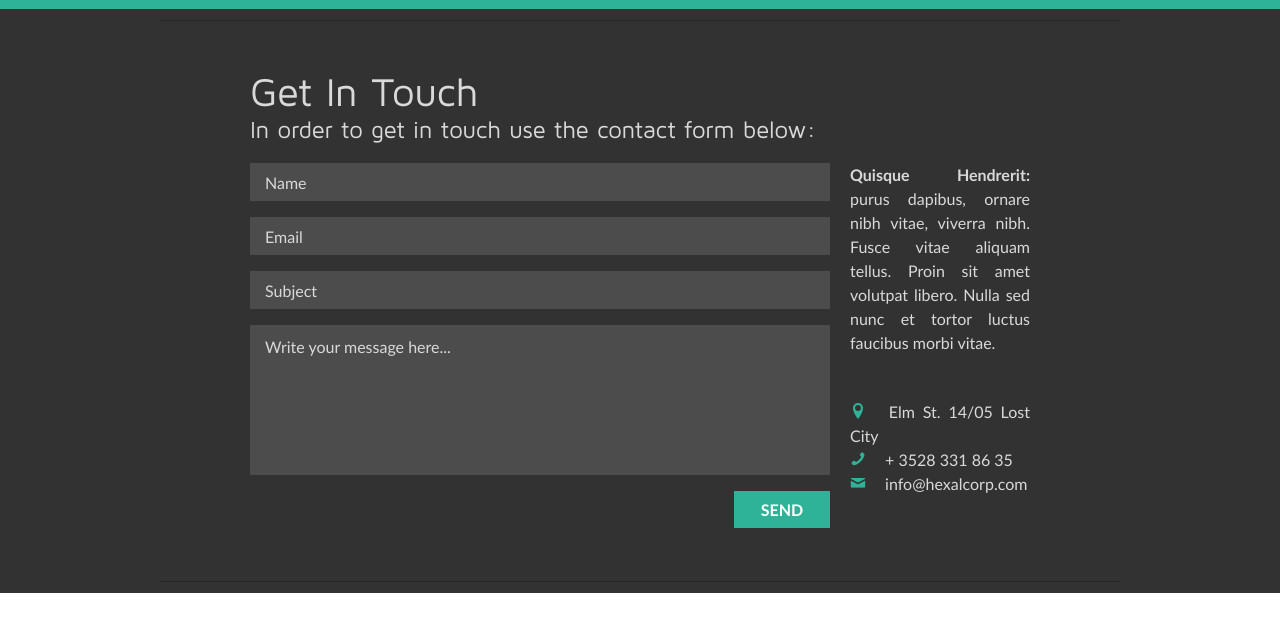
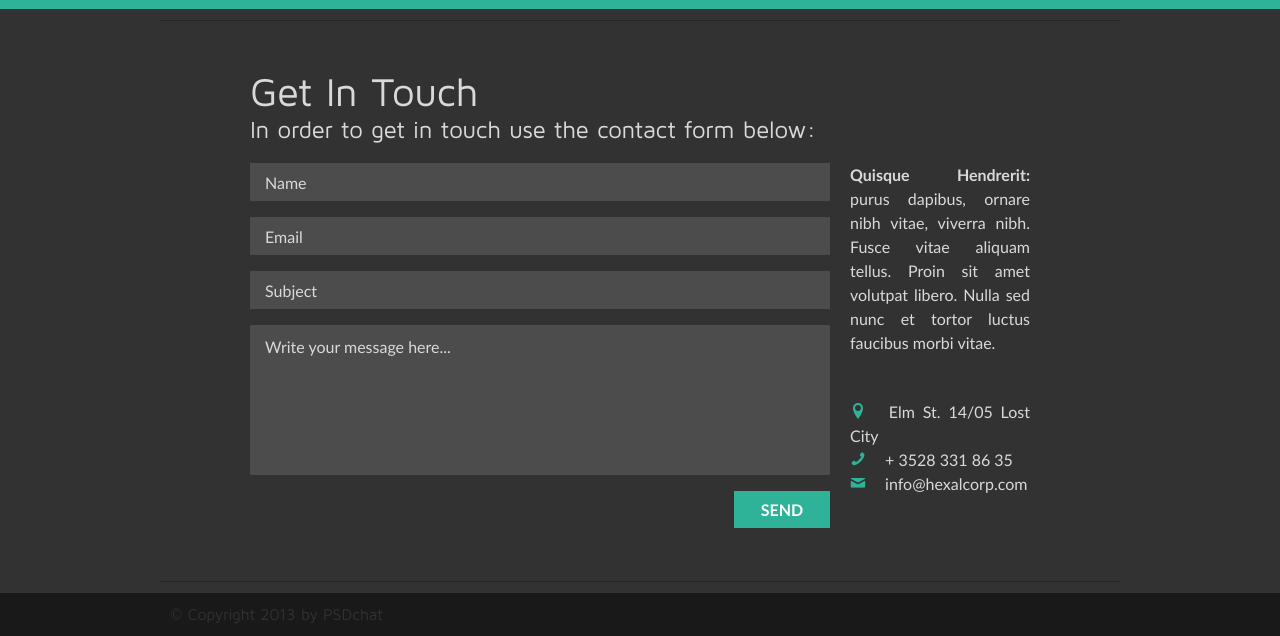
Before and after one commit to Artemilenko/Hexal, a website: page src/index.html in a window 1280 px wide. Shown: the part 1117-1753 px from the top of the page. Before the commit the page ends 1710 px from the top, so only its background shows below. Drawn offline with nearby package versions, Linux system fonts and the light colour scheme; files that its build step writes are made by us from their sources; files whose address does not match are found by name.

Commit message:
Creating and styling a Footer

```diff
--- a/src/index.html
+++ b/src/index.html
@@ -151,7 +151,9 @@
 
     <footer class="footer">
         <div class="container">
-
+            <div class="footer__wrapper">
+                <p class="footer__text">© Copyright 2013 by PSDchat</p>
+            </div>
         </div>
     </footer>
 
--- /dev/null
+++ b/src/scss/blocks/_footer.scss
@@ -0,0 +1,13 @@
+.footer {
+    background-color: darken($dark-grey, 10%);
+    &__wrapper {
+        height: 43px;
+        padding-left: 40px;
+        display: flex;
+        align-items: center;
+    }
+    &__text {
+        font-family: 'Maven Pro Regular';
+        color: $dark-grey;
+    }
+}
--- a/src/scss/style.scss
+++ b/src/scss/style.scss
@@ -31,3 +31,4 @@ h1, h2, h3, p {
 @import './blocks/comments';
 @import './blocks/slider';
 @import './blocks/get-in-touch';
+@import './blocks/footer';
```
Also changed, not shown: dist/css/style.min.css, dist/index.html.
